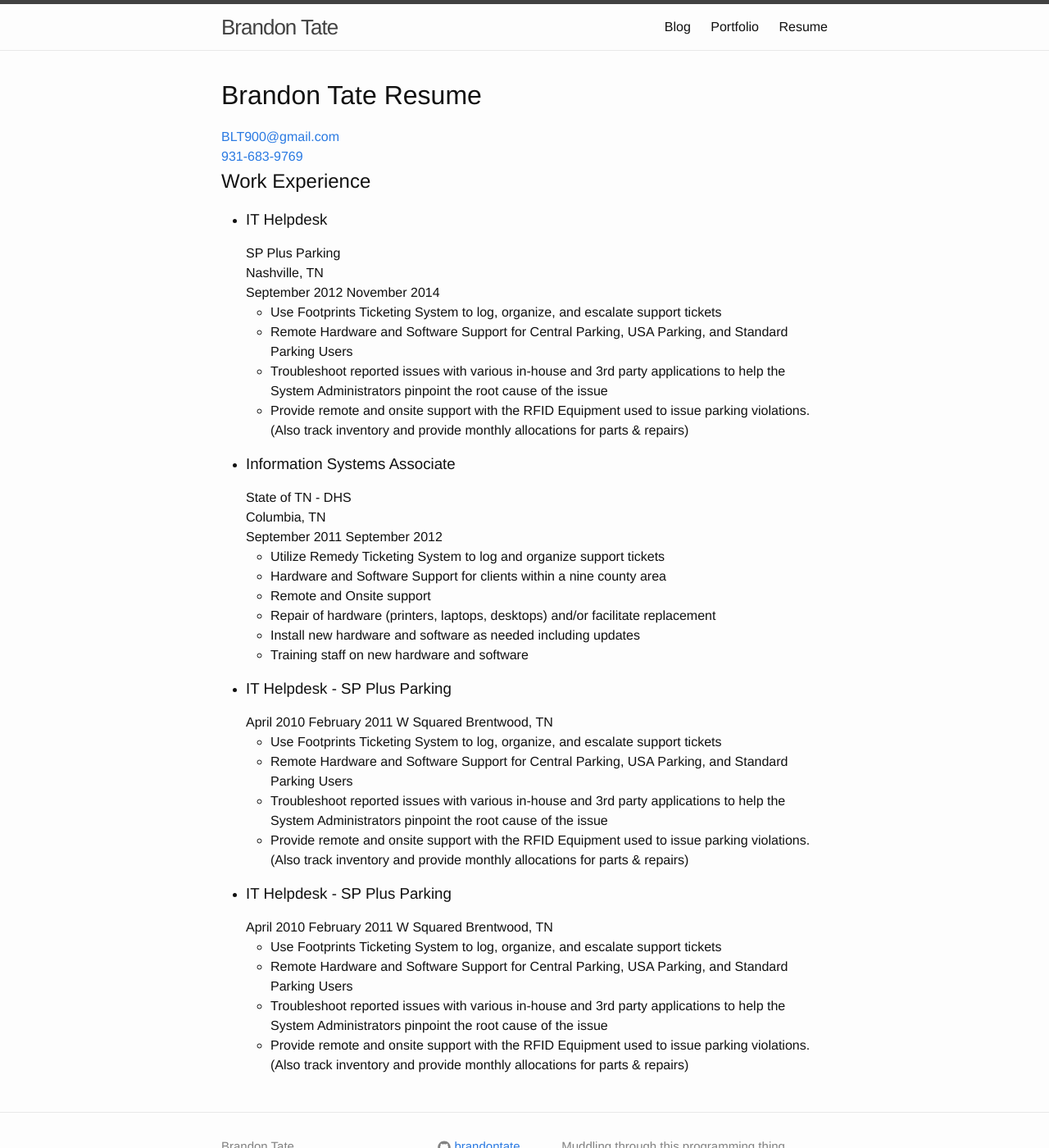
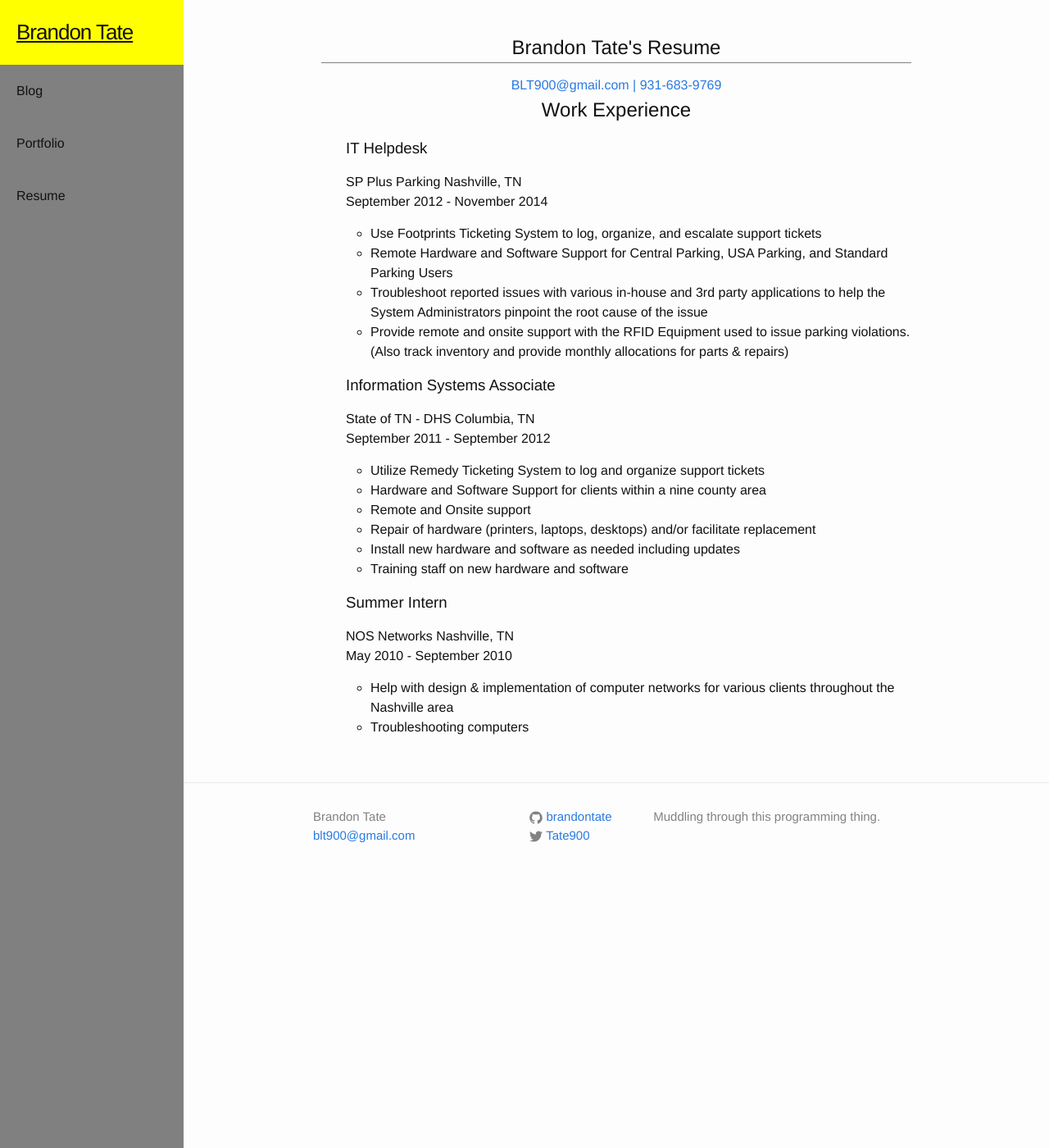
Before and after one commit to brandontate/brandontate.github.io, a Jekyll site: the page built from resume/resume.html, in a window 1280 px wide and 1400 px high. Shown: the whole window at 82% size. Built offline with Jekyll 4.4.1, drawn with Linux system fonts in a browser that asks for light colours.

Commit message:
Switched to Sidebar navigation and added some styling

```diff
--- a/_includes/header.html
+++ b/_includes/header.html
@@ -5,13 +5,6 @@
     <a class="site-title" href="{{ site.baseurl }}/">{{ site.title }}</a>
 
     <nav class="site-nav">
-      <a href="#" class="menu-icon">
-        <svg viewBox="0 0 18 15">
-          <path fill="#424242" d="M18,1.484c0,0.82-0.665,1.484-1.484,1.484H1.484C0.665,2.969,0,2.304,0,1.484l0,0C0,0.665,0.665,0,1.484,0 h15.031C17.335,0,18,0.665,18,1.484L18,1.484z"/>
-          <path fill="#424242" d="M18,7.516C18,8.335,17.335,9,16.516,9H1.484C0.665,9,0,8.335,0,7.516l0,0c0-0.82,0.665-1.484,1.484-1.484 h15.031C17.335,6.031,18,6.696,18,7.516L18,7.516z"/>
-          <path fill="#424242" d="M18,13.516C18,14.335,17.335,15,16.516,15H1.484C0.665,15,0,14.335,0,13.516l0,0 c0-0.82,0.665-1.484,1.484-1.484h15.031C17.335,12.031,18,12.696,18,13.516L18,13.516z"/>
-        </svg>
-      </a>
 
       <div class="trigger">
         {% for page in site.pages %}
--- a/_sass/_base.scss
+++ b/_sass/_base.scss
@@ -163,8 +163,8 @@ pre {
     max-width:         calc(800px - (#{$spacing-unit} * 2));
     margin-right: auto;
     margin-left: auto;
-    padding-right: $spacing-unit;
-    padding-left: $spacing-unit;
+    //padding-right: $spacing-unit;
+    //padding-left: $spacing-unit;
     @extend %clearfix;
 
     @include media-query($on-laptop) {
--- a/_sass/_layout.scss
+++ b/_sass/_layout.scss
@@ -1,91 +1,100 @@
 /**
  * Site header
  */
+
+$sidebar-width: 14em;
+@media screen and (min-width: 3*$sidebar-width){
+    // Sidebar (in our case is the header element)
+    // -> positioned absolutely with a set width of x
+    header.site-header {
+        position: fixed;
+        width: $sidebar-width;
+        height: 100%;
+}
+footer, .page-content {
+    margin-left: $sidebar-width;
+}
+// Content (in our case is the div.page-content)
+// -> margin-left of x
+}
+
+
+header.site-header {
+    background-color: grey;
+    border-top: none;
+}
+
 .site-header {
     border-top: 5px solid $grey-color-dark;
     border-bottom: 1px solid $grey-color-light;
     min-height: 56px;
-
-    // Positioning context for the mobile navigation icon
-    position: relative;
 }
 
 .site-title {
+    display: block;
     font-size: 26px;
-    line-height: 56px;
     letter-spacing: -1px;
     margin-bottom: 0;
-    float: left;
+    padding: 20px;
 
     &,
     &:visited {
         color: $grey-color-dark;
 }
+    &:hover {
+        background-color: yellow;
+        transition: background-color 500ms linear;
 }
 
-.site-nav {
-    float: right;
-    line-height: 56px;
-
-    .menu-icon {
-        display: none;
 }
 
-    .page-link {
-        color: $text-color;
-        line-height: $base-line-height;
-
-        // Gaps between nav items, but not on the first one
-        &:not(:first-child) {
-            margin-left: 20px;
-        }
+.resume-contact {
+  display: block;
 }
 
-    @include media-query($on-palm) {
-        position: absolute;
-        top: 9px;
-        right: 30px;
-        background-color: $background-color;
-        border: 1px solid $grey-color-light;
-        border-radius: 5px;
-        text-align: right;
-
-        .menu-icon {
-            display: block;
-            float: right;
-            width: 36px;
-            height: 26px;
-            line-height: 0;
-            padding-top: 10px;
+.resume {
+  padding: 10px;
+  background-color: FEFAE4;
+  h1 {
+      border-bottom-style: solid;
+      border-color: grey;
+      border-width: 1.5px;
+}
+  h2, article {
       text-align: center;
-
-            > svg {
-                width: 18px;
-                height: 15px;
-
-                path {
-                    fill: $grey-color-dark;
+}
+  #resume a:nth-child(n+3) {
+          &::before {
+              content: " | ";
 }
 }
 }
 
-        .trigger {
-            clear: both;
-            display: none;
+
+.resume-experience {
+  list-style-type: none;
 }
 
-        &:hover .trigger {
-            display: block;
-            padding-bottom: 5px;
+.experience-section {
+
 }
 
+.site-nav {
+    line-height: 56px;
+
     .page-link {
+        white-space: nowrap;
+        color: $text-color;
+        line-height: $base-line-height;
         display: block;
-            padding: 5px 10px;
+        padding: 20px;
+
+        &:hover {
+          background-color: yellow;
+          transition: background-color 500ms linear;
 }
 }
 }
-
 
 
 /**
--- /dev/null
+++ b/_sass/_resume.scss
@@ -0,0 +1,4 @@
+#resume {
+
+
+    }
--- a/css/main.scss
+++ b/css/main.scss
@@ -45,5 +45,6 @@ $on-laptop:        800px;
 @import
         "base",
         "layout",
+        "resume",
         "syntax-highlighting"
 ;
--- a/resume/resume.html
+++ b/resume/resume.html
@@ -3,34 +3,35 @@ title: Resume
 layout: default
 permalink: /resume/
 ---
+<div class="resume">
+    <article id="resume">
+    <h1>Brandon Tate's Resume</h1>
+    <a href="mailto:blt900@gmail.com">BLT900@gmail.com</a>
+    <a href="tel:19316839769">931-683-9769</a>
+    </article>
 
-<h1>Brandon Tate Resume</h1>
-<a href="mailto:blt900@gmail.com">BLT900@gmail.com</a><br>
-<a href="tel:19316839769">931-683-9769</a>
-
+    <section class="experience-section">
     <h2>Work Experience</h2>
-  <ul>
+    <ul class="resume-experience">
+        <h3>IT Helpdesk</h3>
         <li>
-    <h3>IT Helpdesk</h3>
-    <span class="employer">SP Plus Parking</span><br>
-    <span class="employer-location">Nashville, TN</span><br>
-    <span class="begin">September 2012</span>
-    <span class="end">November 2014</span>
+        <span class="employer">SP Plus Parking</span>
+        <span class="employer-location">Nashville, TN</span>
+        <p class="dates-employed">September 2012 - November 2014</p>
         <ul>
             <li>Use Footprints Ticketing System to log, organize, and escalate support tickets</li>
             <li>Remote Hardware and Software Support for Central Parking, USA Parking, and Standard Parking Users</li>
             <li>Troubleshoot reported issues with various in-house and 3rd party applications to help the System Administrators pinpoint the root cause of the issue</li>
-          <li>Provide remote and onsite support with the RFID Equipment used to issue parking violations. (Also track inventory and provide monthly allocations for parts & repairs)</li>
+            <li>Provide remote and onsite support with the RFID Equipment used to issue parking violations. (Also track inventory and provide monthly allocations for parts &amp repairs)</li>
         </ul>
         </li>
     </ul>
-  <ul>
+    <ul class="resume-experience">
+        <h3>Information Systems Associate</h3>
         <li>
-    <h3>Information Systems Associate</h3>
-    <span class="employer">State of TN - DHS</span><br>
-    <span class="employer-location">Columbia, TN</span><br>
-    <span class="begin">September 2011</span>
-    <span class="end">September 2012</span>
+        <span class="employer">State of TN - DHS</span>
+        <span class="employer-location">Columbia, TN</span>
+        <p class="dates-employed">September 2011 - September 2012</p>
         <ul>
             <li>Utilize Remedy Ticketing System to log and organize support tickets</li>
             <li>Hardware and Software Support for clients within a nine county area</li>
@@ -41,33 +42,17 @@ permalink: /resume/
         </ul>
         </li>
     </ul>
+    <ul class="resume-experience">
+        <h3>Summer Intern</h3>
+        <li>
+        <span class="employer">NOS Networks</span>
+        <span class="employer-location">Nashville, TN</span>
+        <p class="dates-employed">May 2010 - September 2010</p>
         <ul>
-    <li>
-    <h3>IT Helpdesk - SP Plus Parking</h3>
-    <span class="begin">April 2010</span>
-    <span class="end">February 2011</span>
-    <span class="employer">W Squared</span>
-    <span class="employer-location">Brentwood, TN</span>
-      <ul>
-          <li>Use Footprints Ticketing System to log, organize, and escalate support tickets</li>
-          <li>Remote Hardware and Software Support for Central Parking, USA Parking, and Standard Parking Users</li>
-          <li>Troubleshoot reported issues with various in-house and 3rd party applications to help the System Administrators pinpoint the root cause of the issue</li>
-          <li>Provide remote and onsite support with the RFID Equipment used to issue parking violations. (Also track inventory and provide monthly allocations for parts & repairs)</li>
+            <li>Help with design &amp implementation of computer networks for various clients throughout the Nashville area </li>
+            <li>Troubleshooting computers</li>
         </ul>
         </li>
     </ul>
-  <ul>
-    <li>
-    <h3>IT Helpdesk - SP Plus Parking</h3>
-    <span class="begin">April 2010</span>
-    <span class="end">February 2011</span>
-    <span class="employer">W Squared</span>
-    <span class="employer-location">Brentwood, TN</span>
-      <ul>
-          <li>Use Footprints Ticketing System to log, organize, and escalate support tickets</li>
-          <li>Remote Hardware and Software Support for Central Parking, USA Parking, and Standard Parking Users</li>
-          <li>Troubleshoot reported issues with various in-house and 3rd party applications to help the System Administrators pinpoint the root cause of the issue</li>
-          <li>Provide remote and onsite support with the RFID Equipment used to issue parking violations. (Also track inventory and provide monthly allocations for parts & repairs)</li>
-      </ul>
-    </li>
-  </ul>
+    </section>
+</div>
```
Also changed, not shown: portfolio/portfolio.md (+7 -6 lines), portfolio/portfolio-images/sudoku.png (added). Lines whose indentation alone changed are shown as unchanged.
